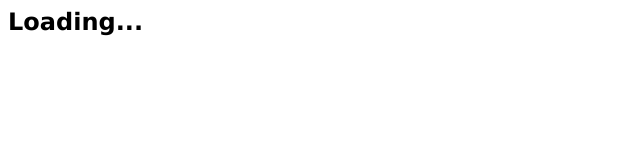
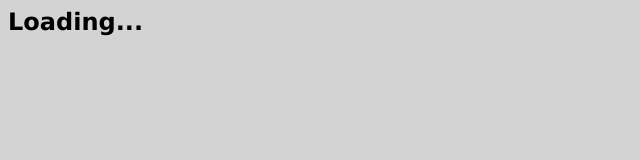
Before and after one commit to rajpootsidd2-rgb/splashscreen, a plain HTML site: page index.html in a window 1280 px wide. Shown: the whole page, without its empty margins (0-640 px from the left). Drawn offline with Linux system fonts and the light colour scheme.

Commit message:
Update index.html

```diff
--- a/index.html
+++ b/index.html
@@ -5,6 +5,9 @@
       h2{
         font-family:verdana;
       }
+      body{
+        background:lightgray;
+      }
     </style>
   </head>
   <body>
```
